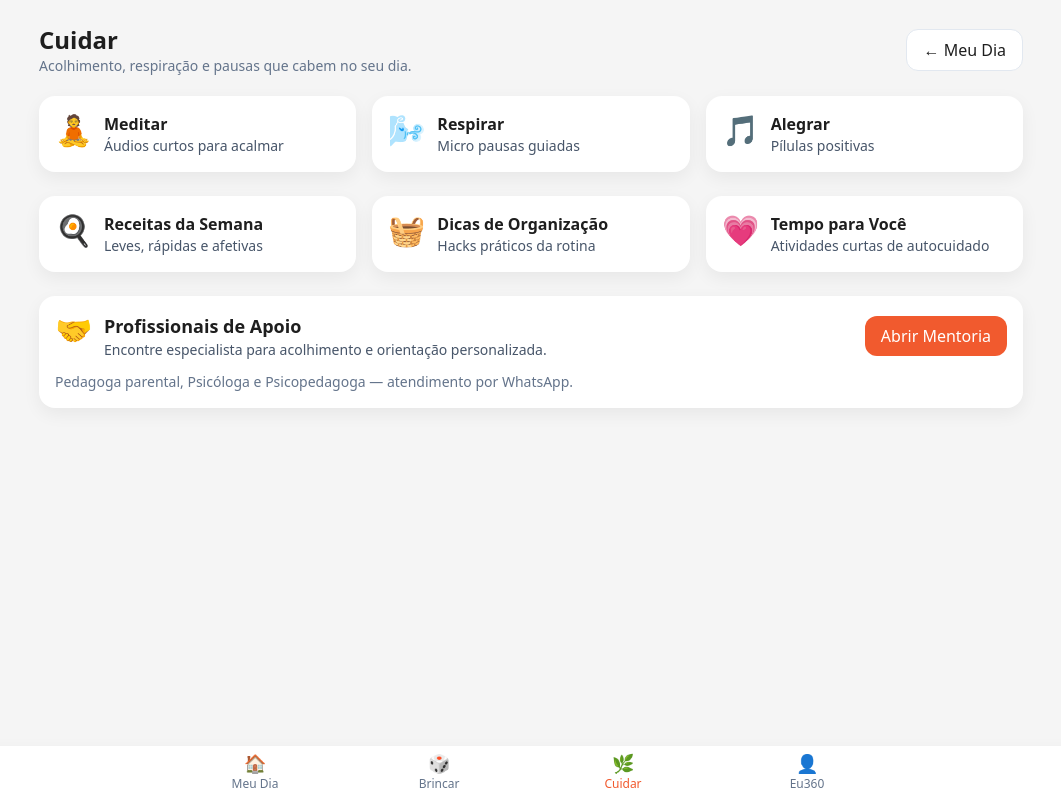
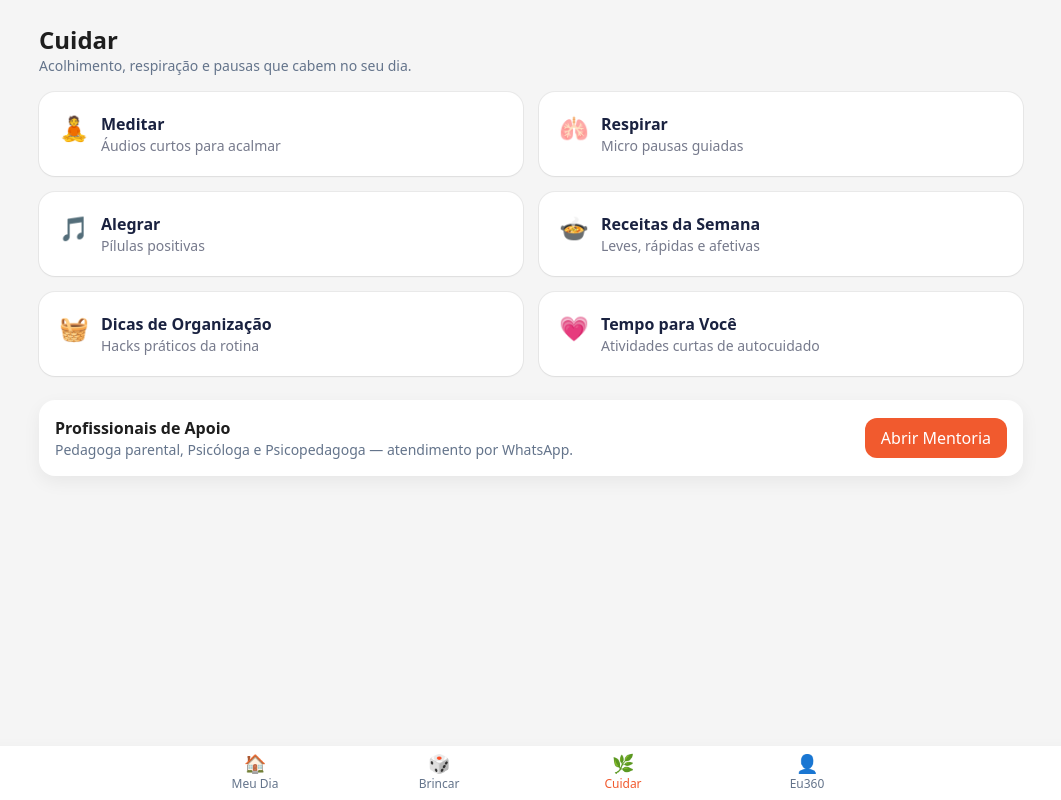
Before and after one commit to simonebrusco/materna360-app, a Next.js app in the folder materna360_starter/: page /cuidar in a window 1280 px wide. Shown: the whole page, without its empty margins (109-1170 px from the left). Built offline with nearby package versions, Linux system fonts and the light colour scheme.

Commit message:
Update page.jsx

```diff
--- a/materna360_starter/app/cuidar/page.jsx
+++ b/materna360_starter/app/cuidar/page.jsx
@@ -3,115 +3,84 @@
 
 import Link from "next/link";
 
-const FIXED = [
-  {
-    id: "meditar",
-    title: "Meditar",
-    desc: "Áudios curtos para acalmar",
-    href: "/cuidar/meditar",
-    emoji: "🧘",
-  },
-  {
-    id: "respirar",
-    title: "Respirar",
-    desc: "Micro pausas guiadas",
-    href: "/cuidar/respirar",
-    emoji: "🌬️",
-  },
-  {
-    id: "alegrar",
-    title: "Alegrar",
-    desc: "Pílulas positivas",
-    href: "/cuidar/alegrar",
-    emoji: "🎵",
-  },
-];
-
-const SESSOES = [
-  {
-    id: "receitas",
-    title: "Receitas da Semana",
-    desc: "Leves, rápidas e afetivas",
-    href: "/cuidar/receitas", // crie depois se quiser
-    emoji: "🍳",
-  },
-  {
-    id: "organizacao",
-    title: "Dicas de Organização",
-    desc: "Hacks práticos da rotina",
-    href: "/cuidar/organizacao", // crie depois se quiser
-    emoji: "🧺",
-  },
-  {
-    id: "tempo-voce",
-    title: "Tempo para Você",
-    desc: "Atividades curtas de autocuidado",
-    href: "/cuidar/tempo-voce", // crie depois se quiser
-    emoji: "💗",
-  },
-];
+function Card({ href, emoji, title, subtitle }) {
+  return (
+    <Link
+      href={href}
+      className="block rounded-2xl bg-white ring-1 ring-black/5 shadow-sm hover:shadow-md transition p-5"
+    >
+      <div className="flex items-start gap-3">
+        <div className="text-2xl">{emoji}</div>
+        <div>
+          <div className="text-base font-semibold text-[#1A2240]">{title}</div>
+          <div className="text-sm text-[#1A2240]/60">{subtitle}</div>
+        </div>
+      </div>
+    </Link>
+  );
+}
 
 export default function CuidarPage() {
   return (
     <main className="max-w-5xl mx-auto px-5 py-6">
-      {/* Header */}
-      <header className="flex items-center justify-between mb-5">
-        <div>
-          <h1 className="text-2xl font-semibold">Cuidar</h1>
-          <p className="text-sm text-slate-500">Acolhimento, respiração e pausas que cabem no seu dia.</p>
-        </div>
-        <Link href="/meu-dia" className="btn bg-white border border-slate-200">← Meu Dia</Link>
+      <header className="mb-4">
+        <h1 className="text-2xl font-semibold">Cuidar</h1>
+        <p className="text-sm text-slate-500">
+          Acolhimento, respiração e pausas que cabem no seu dia.
+        </p>
       </header>
 
-      {/* Cards fixos */}
-      <section className="grid grid-cols-1 md:grid-cols-3 gap-4 mb-6">
-        {FIXED.map((c) => (
-          <Link key={c.id} href={c.href} className="card hover:shadow-md transition-shadow">
-            <div className="flex items-start gap-3">
-              <div className="text-3xl">{c.emoji}</div>
-              <div>
-                <div className="font-semibold">{c.title}</div>
-                <div className="text-sm text-slate-600">{c.desc}</div>
-              </div>
-            </div>
-          </Link>
-        ))}
+      <section className="grid grid-cols-1 md:grid-cols-2 gap-4">
+        <Card
+          href="/cuidar/meditar"
+          emoji="🧘"
+          title="Meditar"
+          subtitle="Áudios curtos para acalmar"
+        />
+        <Card
+          href="/cuidar/respirar"
+          emoji="🫁"
+          title="Respirar"
+          subtitle="Micro pausas guiadas"
+        />
+        <Card
+          href="/cuidar/alegrar"
+          emoji="🎵"
+          title="Alegrar"
+          subtitle="Pílulas positivas"
+        />
+        <Card
+          href="#"
+          emoji="🍲"
+          title="Receitas da Semana"
+          subtitle="Leves, rápidas e afetivas"
+        />
+        <Card
+          href="#"
+          emoji="🧺"
+          title="Dicas de Organização"
+          subtitle="Hacks práticos da rotina"
+        />
+        <Card
+          href="#"
+          emoji="💗"
+          title="Tempo para Você"
+          subtitle="Atividades curtas de autocuidado"
+        />
       </section>
 
-      {/* Sessões complementares */}
-      <section className="grid grid-cols-1 md:grid-cols-3 gap-4 mb-6">
-        {SESSOES.map((c) => (
-          <Link key={c.id} href={c.href} className="card hover:shadow-md transition-shadow">
-            <div className="flex items-start gap-3">
-              <div className="text-3xl">{c.emoji}</div>
-              <div>
-                <div className="font-semibold">{c.title}</div>
-                <div className="text-sm text-slate-600">{c.desc}</div>
-              </div>
-            </div>
-          </Link>
-        ))}
-      </section>
-
-      {/* Profissionais de Apoio (Mentoria) — ✅ CARD/BOTÃO */}
-      <section className="card">
-        <div className="flex items-start md:items-center justify-between gap-4">
-          <div className="flex items-start gap-3">
-            <div className="text-3xl">🤝</div>
-            <div>
-              <h2 className="text-lg font-semibold">Profissionais de Apoio</h2>
-              <p className="text-sm text-slate-600">
-                Encontre especialista para acolhimento e orientação personalizada.
-              </p>
-            </div>
+      <section className="card mt-6">
+        <div className="flex items-center justify-between gap-4">
+          <div>
+            <div className="font-semibold">Profissionais de Apoio</div>
+            <p className="text-sm text-slate-500">
+              Pedagoga parental, Psicóloga e Psicopedagoga — atendimento por WhatsApp.
+            </p>
           </div>
           <Link href="/cuidar/mentoria" className="btn btn-primary">
             Abrir Mentoria
           </Link>
         </div>
-        <div className="mt-3 text-sm text-slate-500">
-          Pedagoga parental, Psicóloga e Psicopedagoga — atendimento por WhatsApp.
-        </div>
       </section>
     </main>
   );
```
